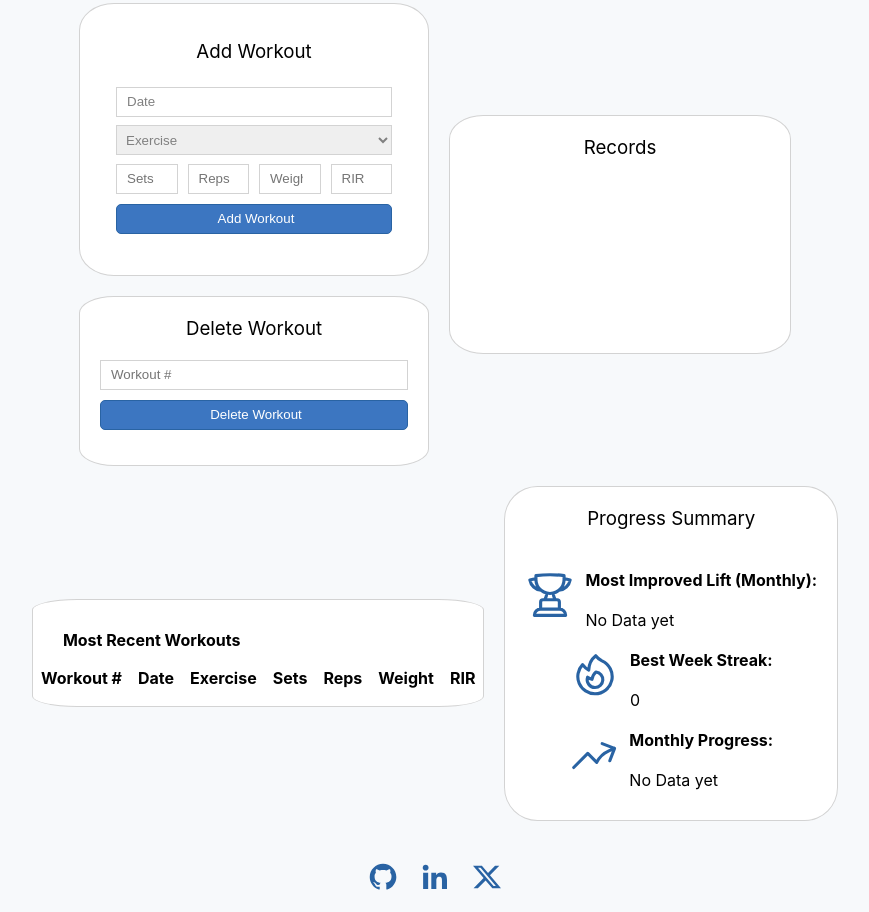
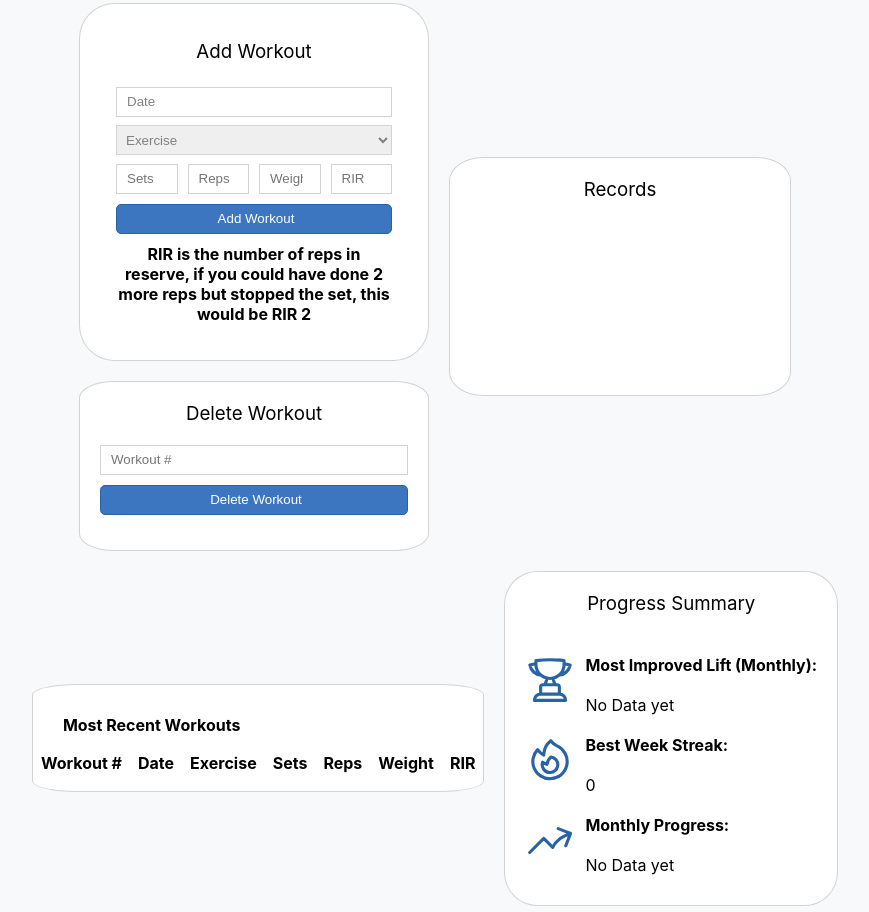
Before and after one commit to hjoeyy/gym-progress-visualizer, a website: page gym-progress-visualizer/index.html in a window 1280 px wide. Shown: the part 328-1240 px from the top of the page, without its empty margins (205-1074 px from the left). Drawn offline with nearby package versions, Linux system fonts and the light colour scheme.

Commit message:
gym progress visualizer
made some slight visual changes, didn't have a lot of time so I will note down what I need to do next:

-Fix date formatting and use the date object because manually entering date isn't best user experience

-Consider adding delete buttons with every workout in the recent workouts table

-Make some code formatting changes

-Consider adding a filter to the graph for the user to see the date range of their records

```diff
--- a/gym-progress-visualizer/app.js
+++ b/gym-progress-visualizer/app.js
@@ -594,7 +594,10 @@ function getWeekRange(dateStr) {
 
 function renderChart() {
     try {
-        if (!elements.workouts.length) return; // dont run chart code at all if no workouts
+        if (!elements.workouts.length) {
+            elements.myChart.innerHTML = `<p>No workouts logged yet</p>`;
+            return; // dont run chart code at all if no workouts
+        }
 
         const ctx = document.getElementById('myChart');
         ctx.height = 350;
--- a/gym-progress-visualizer/index.html
+++ b/gym-progress-visualizer/index.html
@@ -83,6 +83,7 @@
                                         </div>
                                         <input class="submit-button" type="submit" value="Add Workout">
                                         <div id="errorMessage" class="error-message"></div>
+                                        <div id="rir-explanation" class="rir-explanation">RIR is the number of reps in reserve, if you could have done 2 more reps but stopped the set, this would be RIR 2</div>
                                     </form>
                                 </div>
                             </div>
--- a/gym-progress-visualizer/style.css
+++ b/gym-progress-visualizer/style.css
@@ -35,6 +35,7 @@
   border: 1px solid #2963a3;
   border-radius: 100%;
   padding: 10px;
+  cursor: pointer;
 }
 
 .dark-mode {
@@ -227,6 +228,13 @@
   padding-top: 5px;
 }
 
+.rir-explanation {
+  color: black;
+  text-align: center;
+  font-weight: bold;
+  padding-top: 5px;
+}
+
 input, .exercises {
   border: 1px solid lightgrey;
   height: 30px;
@@ -356,7 +364,7 @@ input, .exercises {
   display: flex;
   flex-direction: column;
   justify-content: start;
-  align-items: center;
+  align-items: start;
   gap: 20px;
 }
 .statistics-card .summary-stats .summary-stat {
```
